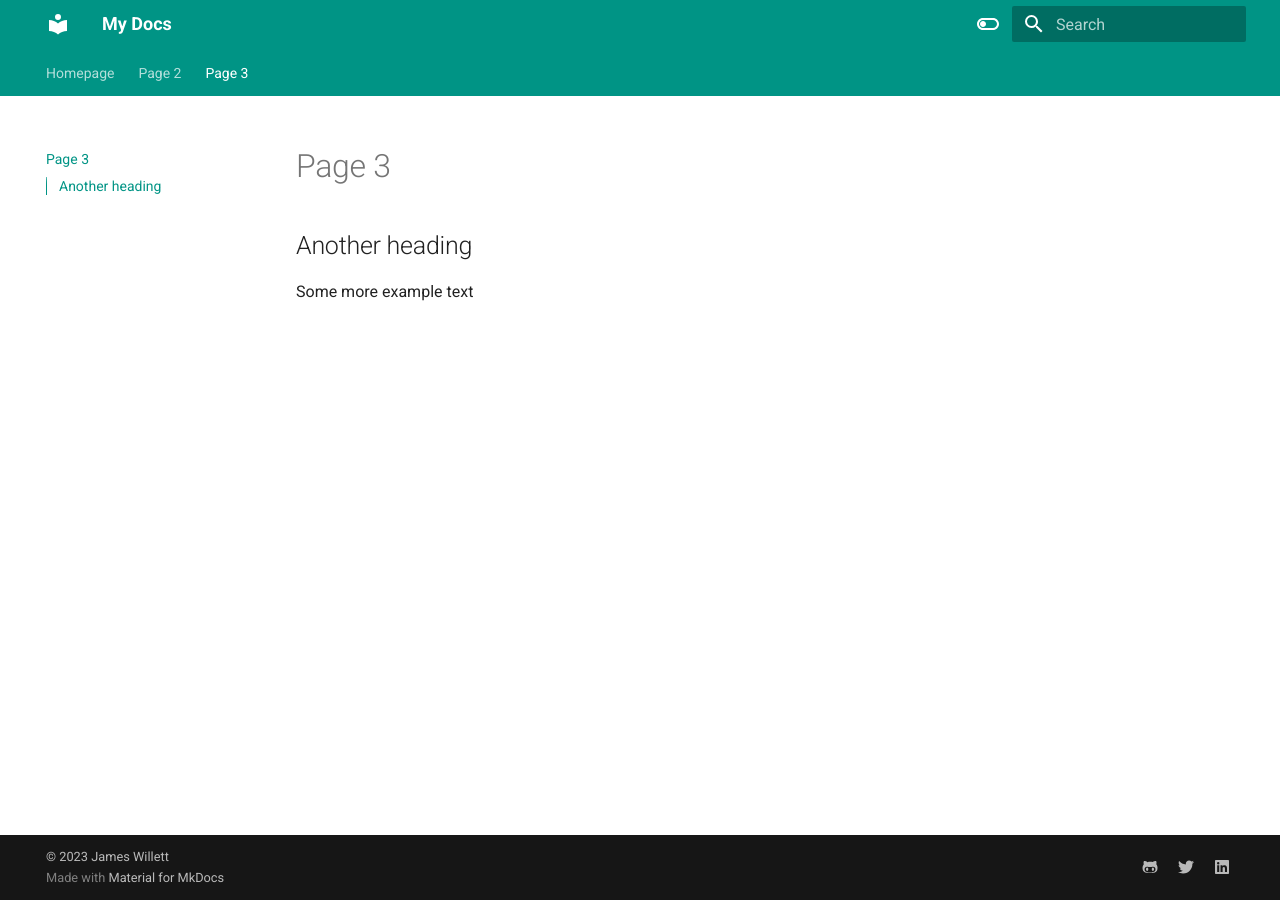
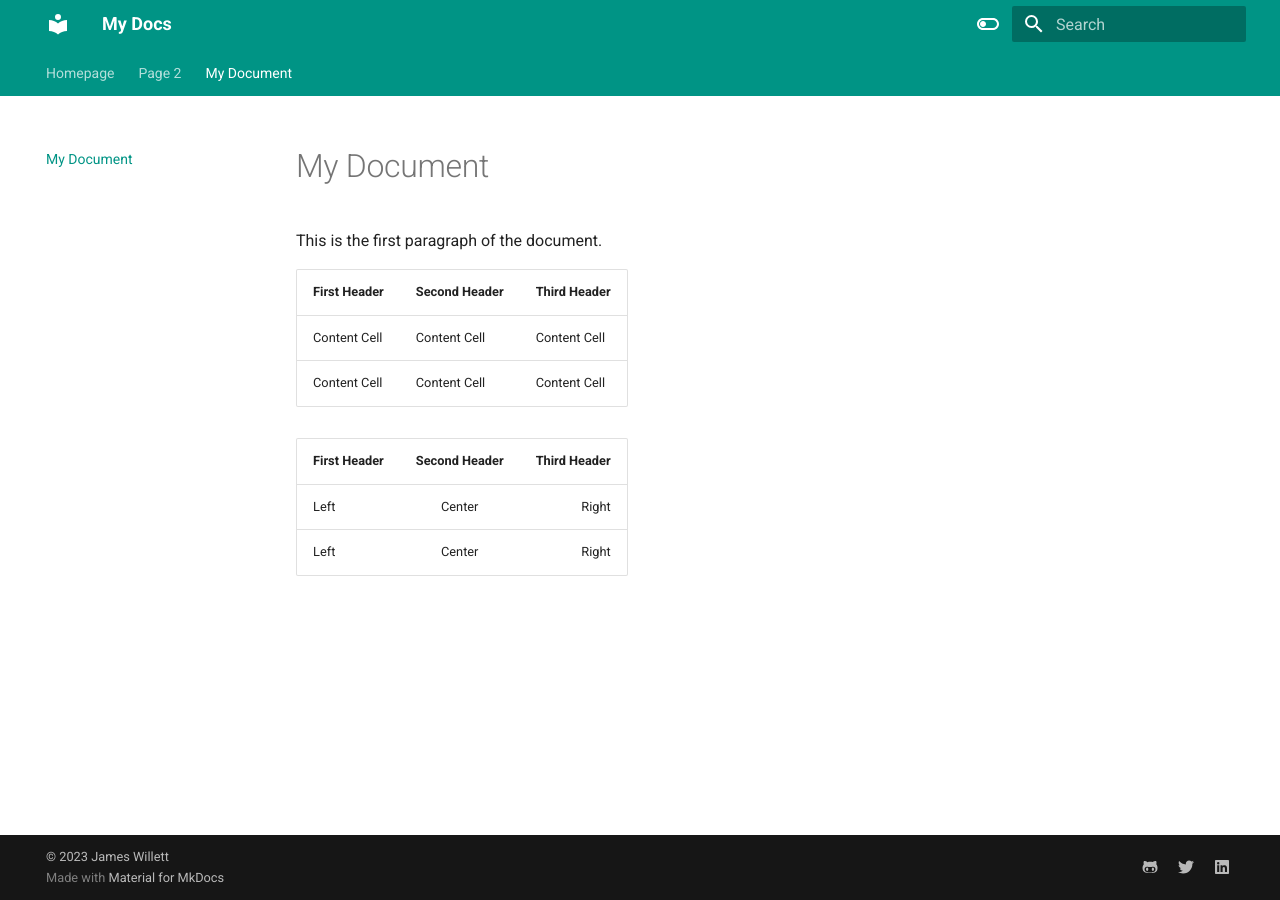
Before and after one commit to scholzm/mkdocs-yt-tutorial, an MkDocs documentation site: the page built from docs/page3.md, in a window 1280 px wide. Built offline with MkDocs 1.6.1 and Material for MkDocs 9.7.7, drawn with Linux system fonts in a browser that asks for light colours.

Commit message:
pag3 w table example added

```diff
--- a/docs/page3.md
+++ b/docs/page3.md
@@ -1,5 +1,19 @@
-# Page 3
+Title:   My Document
+Summary: A brief description of my document.
+Authors: Mike Scholz
+         Ben Affleck
+Date:    September 01, 2023
+blank-value:
+some_url: https://example.com
 
-## Another heading
+This is the first paragraph of the document.
 
-Some more example text
+| First Header | Second Header | Third Header |
+| ------------ | ------------- | ------------ |
+| Content Cell | Content Cell  | Content Cell |
+| Content Cell | Content Cell  | Content Cell |
+
+First Header | Second Header | Third Header
+:----------- |:-------------:| -----------:
+Left         | Center        | Right
+Left         | Center        | Right
--- a/mkdocs.yml
+++ b/mkdocs.yml
@@ -1,7 +1,7 @@
 site_name: My Docs
 site_url: https://james-willett.github.io/mkdocs-material-youtube-tutorial/
 theme:
-  name: material
+  name: material  # readthedocs
   features:
     - navigation.tabs
     - navigation.sections
```
